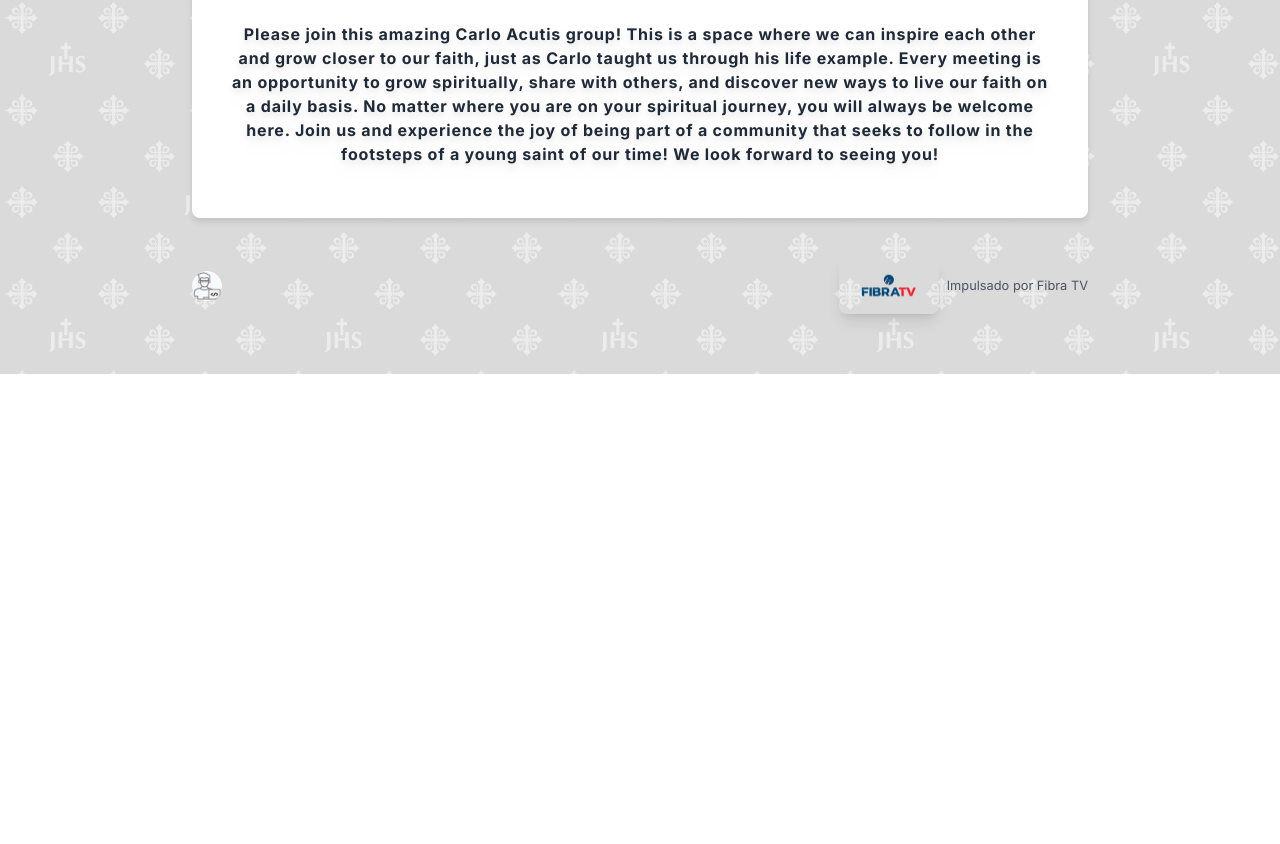
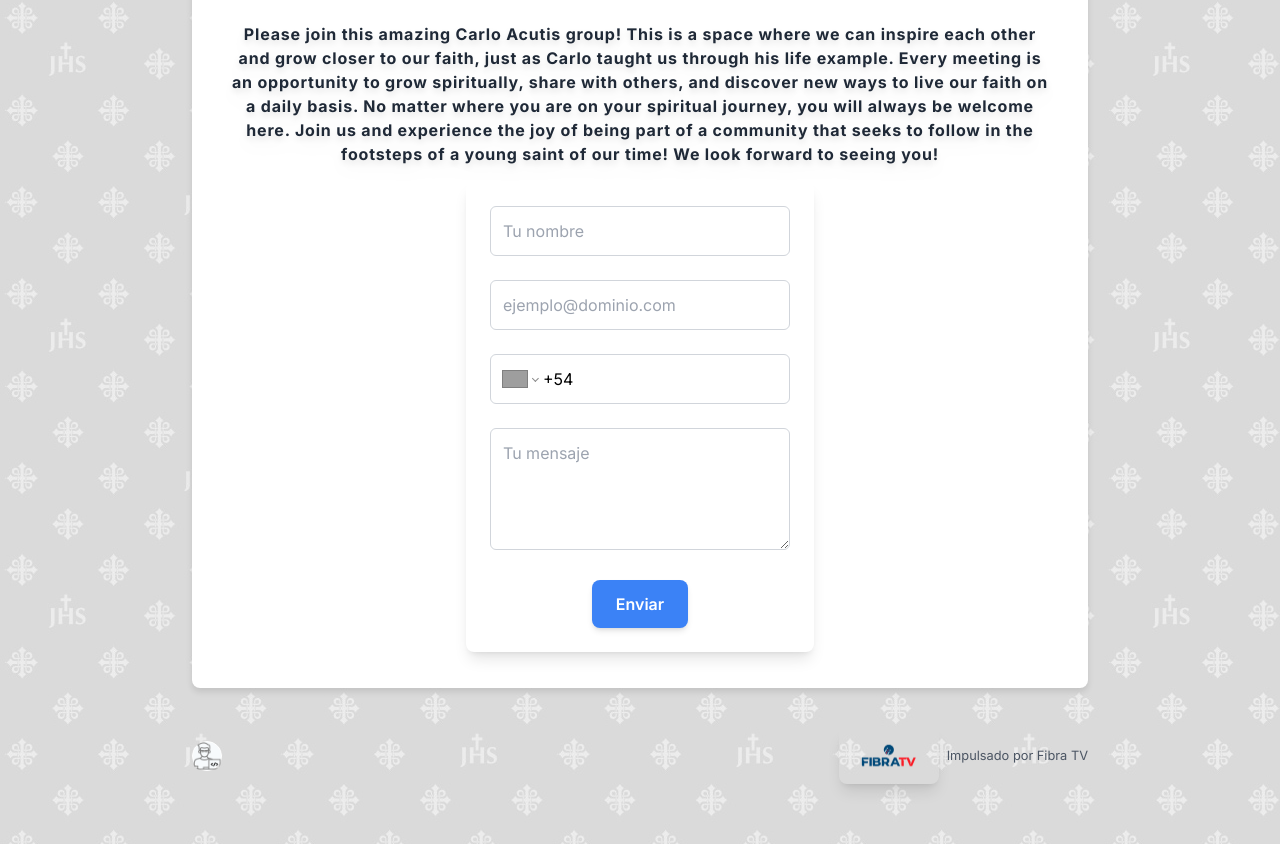
Before and after one commit to sergio-scardigno/Proyecto-Carlo-Acutis-Chascomus, a Next.js app: page /en in a window 1280 px wide. Shown: the part 1293-2137 px from the top of the page. Before the commit the page ends 1667 px from the top, so only its background shows below. Built offline with nearby package versions, Linux system fonts and the light colour scheme; grey boxes are pictures that could not be loaded.

Commit message:
agrego envio de mail

```diff
--- a/package.json
+++ b/package.json
@@ -9,12 +9,15 @@
         "lint": "next lint"
     },
     "dependencies": {
+        "emailjs-com": "^3.2.0",
+        "libphonenumber-js": "^1.11.14",
         "next": "14.1.0",
         "next-intl": "^3.5.3",
         "react": "^18",
         "react-chrono": "^2.6.1",
         "react-dom": "^18",
         "react-icons": "^5.3.0",
+        "react-phone-number-input": "^3.4.9",
         "sharp": "^0.33.5"
     },
     "devDependencies": {
--- a/src/app/[locale]/page.tsx
+++ b/src/app/[locale]/page.tsx
@@ -7,6 +7,7 @@ import Timeline from '../../components/timeline-carlo-acutis';
 import { useEffect, useState } from 'react';
 import Head from 'next/head';
 import Link from 'next/link';
+import ContactForm from '../../components/ContactForm';
 
 export default function Home() {
     const t = useTranslations('IndexPage');
@@ -90,6 +91,8 @@ export default function Home() {
                 <p className="text-base font-bold mb-4 text-center text-gray-800 tracking-wider drop-shadow-lg mt-6">
                     {t('invitation')}
                 </p>
+
+                <ContactForm />
             </div>
         </>
     );
--- /dev/null
+++ b/src/components/ContactForm.js
@@ -0,0 +1,165 @@
+// components/ContactForm.js
+import { useState } from 'react';
+import emailjs from 'emailjs-com';
+import PhoneInput from 'react-phone-number-input';
+import 'react-phone-number-input/style.css'; // Importa el estilo de la librería
+
+const ContactForm = () => {
+    const [formData, setFormData] = useState({
+        name: '',
+        email: '',
+        message: '',
+        tel: '',
+    });
+    const [status, setStatus] = useState('');
+    const [errors, setErrors] = useState({}); // Estado para guardar los errores
+
+    const handleChange = (e) => {
+        const { name, value } = e.target;
+        setFormData({
+            ...formData,
+            [name]: value,
+        });
+    };
+
+    const handlePhoneChange = (value) => {
+        setFormData({ ...formData, tel: value });
+    };
+
+    const validateForm = () => {
+        const newErrors = {};
+
+        // Validación de correo electrónico
+        const emailPattern = /^[a-zA-Z0-9._%+-]+@[a-zA-Z0-9.-]+\.[a-zA-Z]{2,}$/;
+        if (!emailPattern.test(formData.email)) {
+            newErrors.email =
+                'Por favor, ingresa un correo electrónico válido.';
+        }
+
+        // Validación de teléfono (comprobación si el teléfono es válido o no)
+        if (!formData.tel) {
+            newErrors.tel = 'Por favor, ingresa tu número de teléfono.';
+        }
+
+        // Si hay errores, no enviamos el formulario
+        return newErrors;
+    };
+
+    const handleSubmit = (e) => {
+        e.preventDefault();
+
+        // Validamos el formulario antes de enviarlo
+        const formErrors = validateForm();
+        if (Object.keys(formErrors).length > 0) {
+            setErrors(formErrors);
+            setStatus('Por favor, corrige los errores.');
+            return;
+        }
+
+        // Si no hay errores, enviamos el formulario con emailjs
+        emailjs
+            .sendForm(
+                'Carlo-Acutis', // Reemplaza con tu service ID
+                'template_Carlo-Acutis', // Reemplaza con tu template ID
+                e.target,
+                '6j0gT46VQm7q2bU7V' // Reemplaza con tu User ID de EmailJS
+            )
+            .then(
+                (result) => {
+                    console.log(result.text);
+                    setStatus('Mensaje enviado con éxito');
+                    setErrors({}); // Limpiar errores si el envío fue exitoso
+                },
+                (error) => {
+                    console.log(error.text);
+                    setStatus('Hubo un error al enviar el mensaje');
+                }
+            );
+
+        setFormData({ name: '', email: '', message: '', tel: '' }); // Limpiar formulario
+    };
+
+    return (
+        <div>
+            <div className="max-w-3xl mx-auto p-6 bg-white rounded-lg shadow-lg">
+                <form onSubmit={handleSubmit} className="space-y-6">
+                    {/* Nombre */}
+                    <div>
+                        <input
+                            type="text"
+                            name="name"
+                            placeholder="Tu nombre"
+                            value={formData.name}
+                            onChange={handleChange}
+                            className="w-full p-3 border border-gray-300 rounded-md focus:outline-none focus:ring-2 focus:ring-blue-500"
+                        />
+                    </div>
+
+                    {/* Correo electrónico */}
+                    <div>
+                        <input
+                            type="email"
+                            name="email"
+                            placeholder="ejemplo@dominio.com"
+                            value={formData.email}
+                            onChange={handleChange}
+                            className="w-full p-3 border border-gray-300 rounded-md focus:outline-none focus:ring-2 focus:ring-blue-500"
+                        />
+                        {errors.email && (
+                            <p className="text-red-500 text-sm mt-1">
+                                {errors.email}
+                            </p>
+                        )}
+                    </div>
+
+                    {/* Teléfono con banderitas - Argentina como país por defecto */}
+                    <div>
+                        <PhoneInput
+                            international
+                            name="tel"
+                            defaultCountry="AR" // Establecer Argentina como país por defecto
+                            value={formData.tel}
+                            onChange={handlePhoneChange}
+                            className="w-full p-3 border border-gray-300 rounded-md focus:outline-none focus:ring-2 focus:ring-blue-500"
+                            placeholder="Agrega tu teléfono"
+                        />
+                        {errors.tel && (
+                            <p className="text-red-500 text-sm mt-1">
+                                {errors.tel}
+                            </p>
+                        )}
+                    </div>
+
+                    {/* Mensaje */}
+                    <div>
+                        <textarea
+                            name="message"
+                            placeholder="Tu mensaje"
+                            value={formData.message}
+                            onChange={handleChange}
+                            className="w-full p-3 border border-gray-300 rounded-md focus:outline-none focus:ring-2 focus:ring-blue-500"
+                            rows="4"
+                        />
+                    </div>
+
+                    {/* Botón de envío */}
+                    <div className="flex justify-center">
+                        <button
+                            type="submit"
+                            className="w-full md:w-auto px-6 py-3 bg-blue-500 text-white font-semibold rounded-lg shadow-md hover:bg-blue-600 focus:outline-none focus:ring-2 focus:ring-blue-400"
+                        >
+                            Enviar
+                        </button>
+                    </div>
+                </form>
+
+                {/* Mensaje de estado */}
+                {status && (
+                    <p className="text-center text-green-500 mt-4">{status}</p>
+                )}
+            </div>
+        </div>
+    );
+};
+
+export default ContactForm;
```
Also changed, not shown: 1 other file (tests, documents, lock files or other folders).
